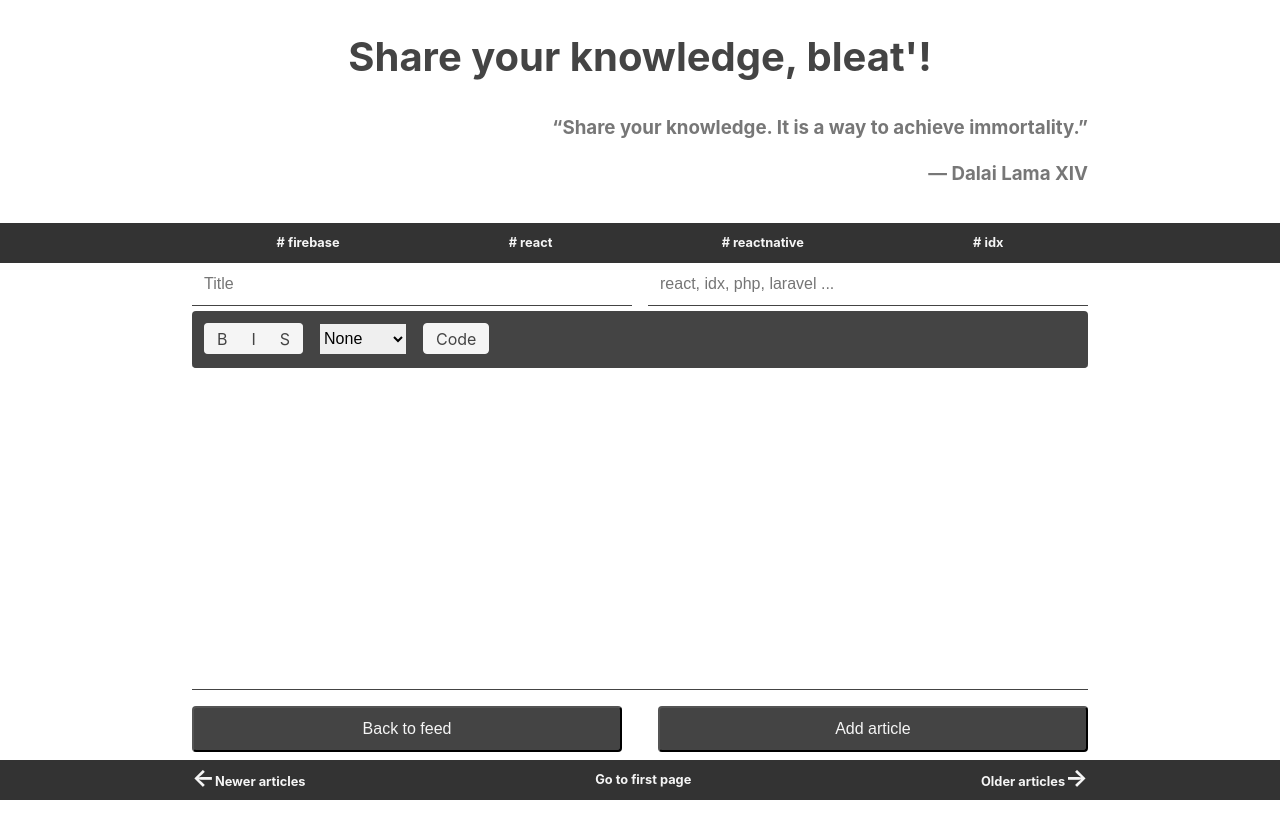
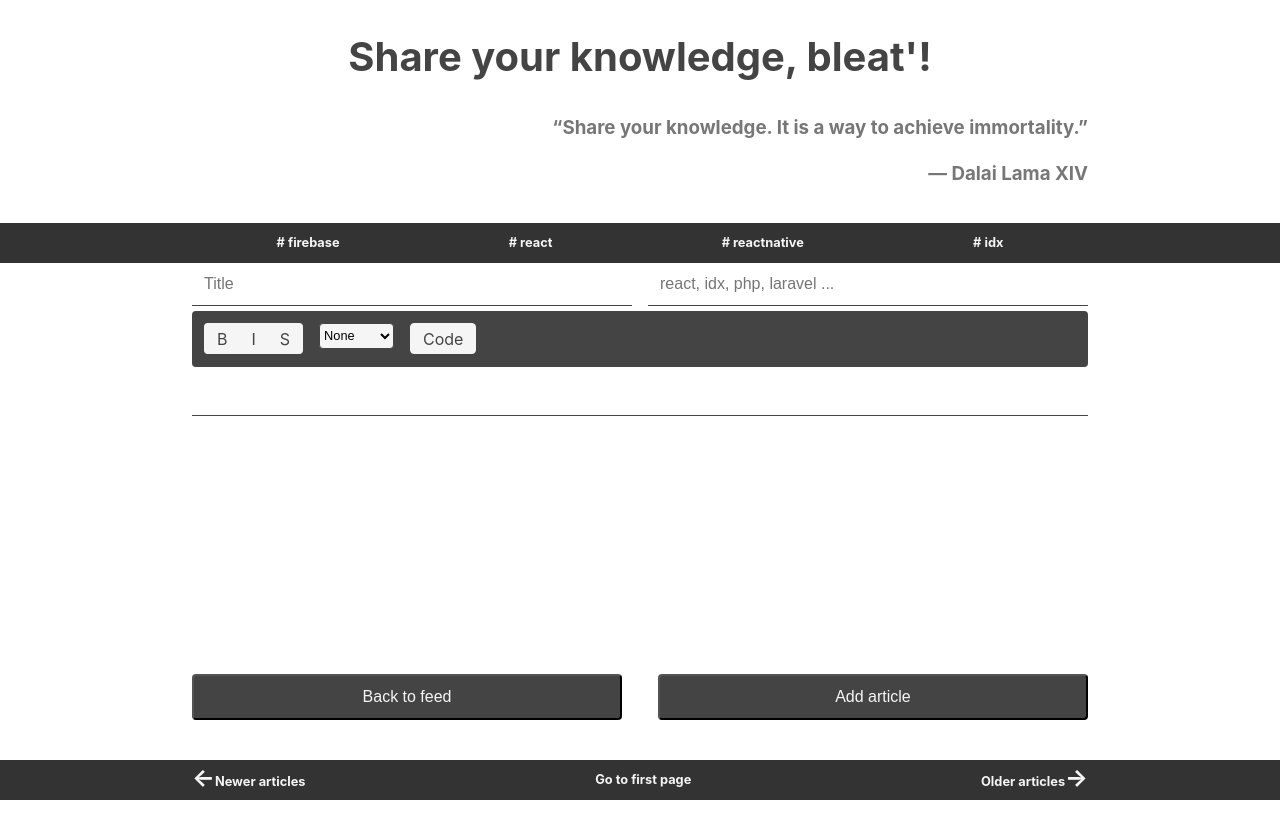
Before and after one commit to ValeriiBoiko/ShareYourKnowledge, a React (Create React App) app: page /create-article in a window 1280 px wide. After the commit the page ends 800 px from the top, so only its background shows below. Built offline with nearby package versions, Linux system fonts and the light colour scheme.

Commit message:
fix text-editor height issue

```diff
--- a/src/App.js
+++ b/src/App.js
@@ -13,7 +13,7 @@ import Notification from './component/Notification';
 
 function App() {
   var provider = new firebase.auth.GithubAuthProvider();
-  const {state} = useContext(store);
+  const { state } = useContext(store);
 
   // firebase.auth().signInWithPopup(provider).then(function (result) {
   //   // This gives you a GitHub Access Token. You can use it to access the GitHub API.
@@ -53,23 +53,28 @@ function App() {
 
         <Navigation className={'main-navigation'} />
 
-        <div className="content main-content">
+
         <Switch>
           <Route path="/article/:id">
+            <div className="content main-content">
               <Article isSingle={true} />
+            </div>
           </Route>
 
           <Route path="/feed">
+            <div className="content main-content">
               <Feed />
+            </div>
           </Route>
 
           <Route path="/create-article">
+            <div className="content main-content screen-height-content">
               <CreateArticleForm />
+            </div>
           </Route>
         </Switch>
 
         <Pagination className={'main-pagination'} />
-        </div>
 
       </div>
     </Router >
--- a/src/component/CreateArticleForm/CreateArticleForm.module.css
+++ b/src/component/CreateArticleForm/CreateArticleForm.module.css
@@ -13,11 +13,9 @@
 }
 
 .textEditor {
-  flex-grow: 1;
   display: flex;
   flex-direction: column;
-  flex-shrink: 0;
-  flex: 1;
+  height: 600px
 }
 
 .addButton {
--- a/src/component/TextEditor/TextEditor.module.css
+++ b/src/component/TextEditor/TextEditor.module.css
@@ -10,18 +10,12 @@
 
 .contentTextareaWrapper {
   display: flex;
-  flex-direction: column;
-  flex: 1;
+  max-height: calc(100% - 2.5rem);
 }
 
 .contentTextarea {
-    flex-direction: column;
+    overflow-y: auto;
     flex: 1;
-    min-width: 100%;
-    outline: 0;
-    overflow-y: scroll;
-    padding-left: 0;
-    padding-right: 0;
 }
 
 .buttonGroupButton {
@@ -51,7 +45,9 @@
   display: inline-block;
   border: 1px solid #444;
   box-sizing: border-box;
-  height: 1.96rem;
-  font-size: 1rem;
+  height: 1.6rem;
+  font-size: .8rem;
   margin: 0 1rem;
+  border-radius: .25rem;
+  background: #f5f5f5;
 }
--- a/src/index.css
+++ b/src/index.css
@@ -121,6 +121,7 @@ h1,h2,h3,h4,h5,h6 {
   display: flex;
   flex-direction: column;
   padding-bottom: 2rem;
+  box-sizing: border-box
 }
 
 .categories .category {
@@ -142,6 +143,10 @@ h1,h2,h3,h4,h5,h6 {
   flex: 1;
 }
 
+.main-content.screen-height-content {
+  overflow: hidden;
+}
+
 .main-pagination {
     display: flex;
     align-items: center;
```
Lines whose indentation alone changed are shown as unchanged.
